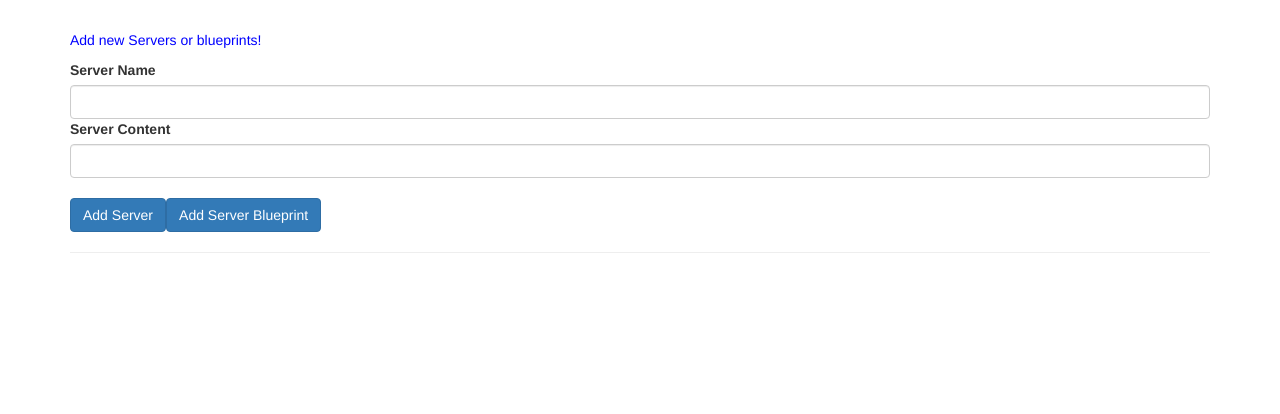
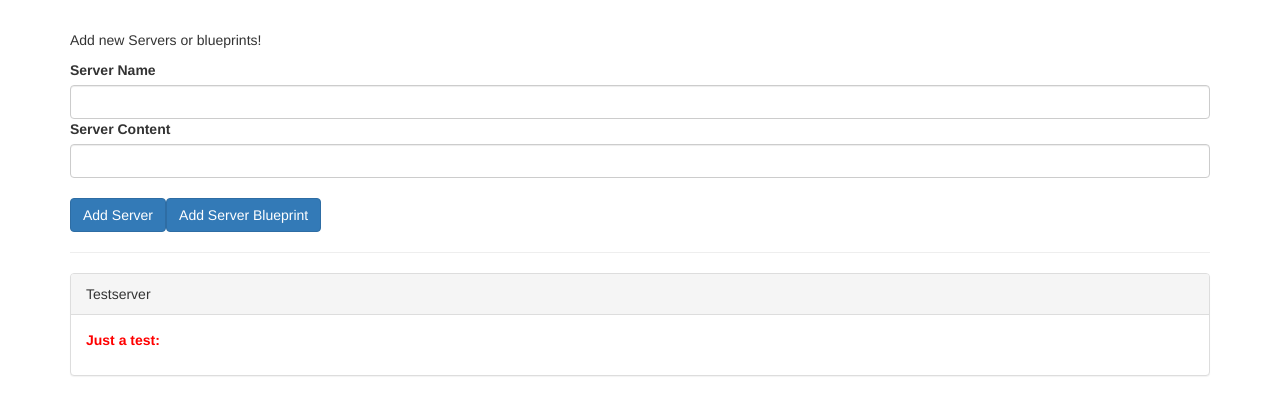
Before and after one commit to karlmis/angular-the-complete-guide-assignments, an Angular app in the folder cmp-databinding-start/: page / in a window 1280 px wide. Shown: the top 414 px of the page. Built offline with nearby package versions, Linux system fonts and the light colour scheme.

Commit message:
4.66&67 use @Input on a property of a class the import

```diff
--- a/cmp-databinding-start/src/app/app.component.html
+++ b/cmp-databinding-start/src/app/app.component.html
@@ -1,34 +1,13 @@
 <div class="container">
-  <div class="row">
-    <div class="col-xs-12">
-      <p>Add new Servers or blueprints!</p>
-      <label>Server Name</label>
-      <input type="text" class="form-control" [(ngModel)]="newServerName">
-      <label>Server Content</label>
-      <input type="text" class="form-control" [(ngModel)]="newServerContent">
-      <br>
-      <button
-        class="btn btn-primary"
-        (click)="onAddServer()">Add Server</button>
-      <button
-        class="btn btn-primary"
-        (click)="onAddBlueprint()">Add Server Blueprint</button>
-    </div>
-  </div>
+  <app-cockpit></app-cockpit>
   <hr>
   <div class="row">
     <div class="col-xs-12">
-      <div
-        class="panel panel-default"
-        *ngFor="let element of serverElements">
-        <div class="panel-heading">{{ element.name }}</div>
-        <div class="panel-body">
-          <p>
-            <strong *ngIf="element.type === 'server'" style="color: red">{{ element.content }}</strong>
-            <em *ngIf="element.type === 'blueprint'">{{ element.content }}</em>
-          </p>
-        </div>
-      </div>
+      <app-server-element
+        *ngFor="let serverElement of serverElements"
+        [element]="serverElement">
+
+      </app-server-element>
     </div>
   </div>
 </div>
--- a/cmp-databinding-start/src/app/app.component.ts
+++ b/cmp-databinding-start/src/app/app.component.ts
@@ -1,4 +1,4 @@
-import { Component } from '@angular/core';
+import {Component} from '@angular/core';
 
 @Component({
   selector: 'app-root',
@@ -6,23 +6,6 @@
   styleUrls: ['./app.component.css']
 })
 export class AppComponent {
-  serverElements = [];
-  newServerName = '';
-  newServerContent = '';
+  serverElements = [{type: 'server', name: 'Testserver', content: 'Just a test:'}];
 
-  onAddServer() {
-    this.serverElements.push({
-      type: 'server',
-      name: this.newServerName,
-      content: this.newServerContent
-    });
-  }
-
-  onAddBlueprint() {
-    this.serverElements.push({
-      type: 'blueprint',
-      name: this.newServerName,
-      content: this.newServerContent
-    });
-  }
 }
--- a/cmp-databinding-start/src/app/app.module.ts
+++ b/cmp-databinding-start/src/app/app.module.ts
@@ -4,10 +4,14 @@
 
 
 import { AppComponent } from './app.component';
+import { ServerElementComponent } from './server-element/server-element.component';
+import { CockpitComponent } from './cockpit/cockpit.component';
 
 @NgModule({
   declarations: [
-    AppComponent
+    AppComponent,
+    ServerElementComponent,
+    CockpitComponent
   ],
   imports: [
     BrowserModule,
--- /dev/null
+++ b/cmp-databinding-start/src/app/cockpit/cockpit.component.html
@@ -0,0 +1,16 @@
+<div class="row">
+  <div class="col-xs-12">
+    <p>Add new Servers or blueprints!</p>
+    <label>Server Name</label>
+    <input type="text" class="form-control" [(ngModel)]="newServerName">
+    <label>Server Content</label>
+    <input type="text" class="form-control" [(ngModel)]="newServerContent">
+    <br>
+    <button
+      class="btn btn-primary"
+      (click)="onAddServer()">Add Server</button>
+    <button
+      class="btn btn-primary"
+      (click)="onAddBlueprint()">Add Server Blueprint</button>
+  </div>
+</div>
--- /dev/null
+++ b/cmp-databinding-start/src/app/cockpit/cockpit.component.ts
@@ -0,0 +1,34 @@
+import { Component, OnInit } from '@angular/core';
+
+@Component({
+  selector: 'app-cockpit',
+  templateUrl: './cockpit.component.html',
+  styleUrls: ['./cockpit.component.css']
+})
+export class CockpitComponent implements OnInit {
+  newServerName = '';
+  newServerContent = '';
+
+  constructor() { }
+
+  ngOnInit(): void {
+  }
+
+  onAddServer() {
+    // this.serverElements.push({
+    //   type: 'server',
+    //   name: this.newServerName,
+    //   content: this.newServerContent
+    // });
+  }
+
+  onAddBlueprint() {
+    // this.serverElements.push({
+    //   type: 'blueprint',
+    //   name: this.newServerName,
+    //   content: this.newServerContent
+    // });
+  }
+
+
+}
--- /dev/null
+++ b/cmp-databinding-start/src/app/server-element/server-element.component.html
@@ -0,0 +1,10 @@
+<div
+  class="panel panel-default">
+  <div class="panel-heading">{{ element.name }}</div>
+  <div class="panel-body">
+    <p>
+      <strong *ngIf="element.type === 'server'" style="color: red">{{ element.content }}</strong>
+      <em *ngIf="element.type === 'blueprint'">{{ element.content }}</em>
+    </p>
+  </div>
+</div>
--- /dev/null
+++ b/cmp-databinding-start/src/app/server-element/server-element.component.ts
@@ -0,0 +1,16 @@
+import {Component, Input, OnInit} from '@angular/core';
+
+@Component({
+  selector: 'app-server-element',
+  templateUrl: './server-element.component.html',
+  styleUrls: ['./server-element.component.css']
+})
+export class ServerElementComponent implements OnInit {
+  @Input() element: {type: string, name: string, content: string};
+
+  constructor() { }
+
+  ngOnInit(): void {
+  }
+
+}
```
Also changed, not shown: cmp-databinding-start/src/app/cockpit/cockpit.component.css (added), cmp-databinding-start/src/app/server-element/server-element.component.css (added).
